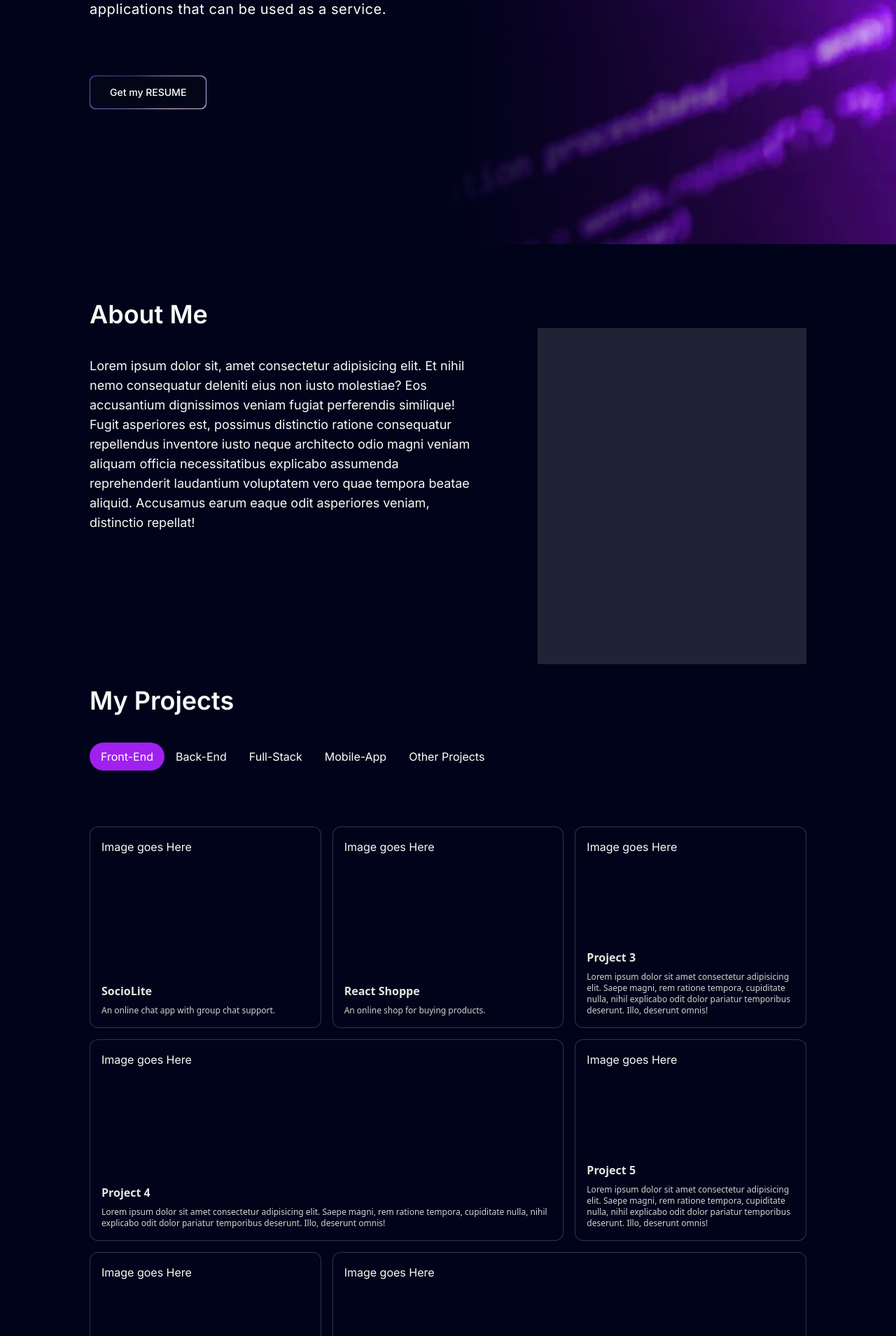
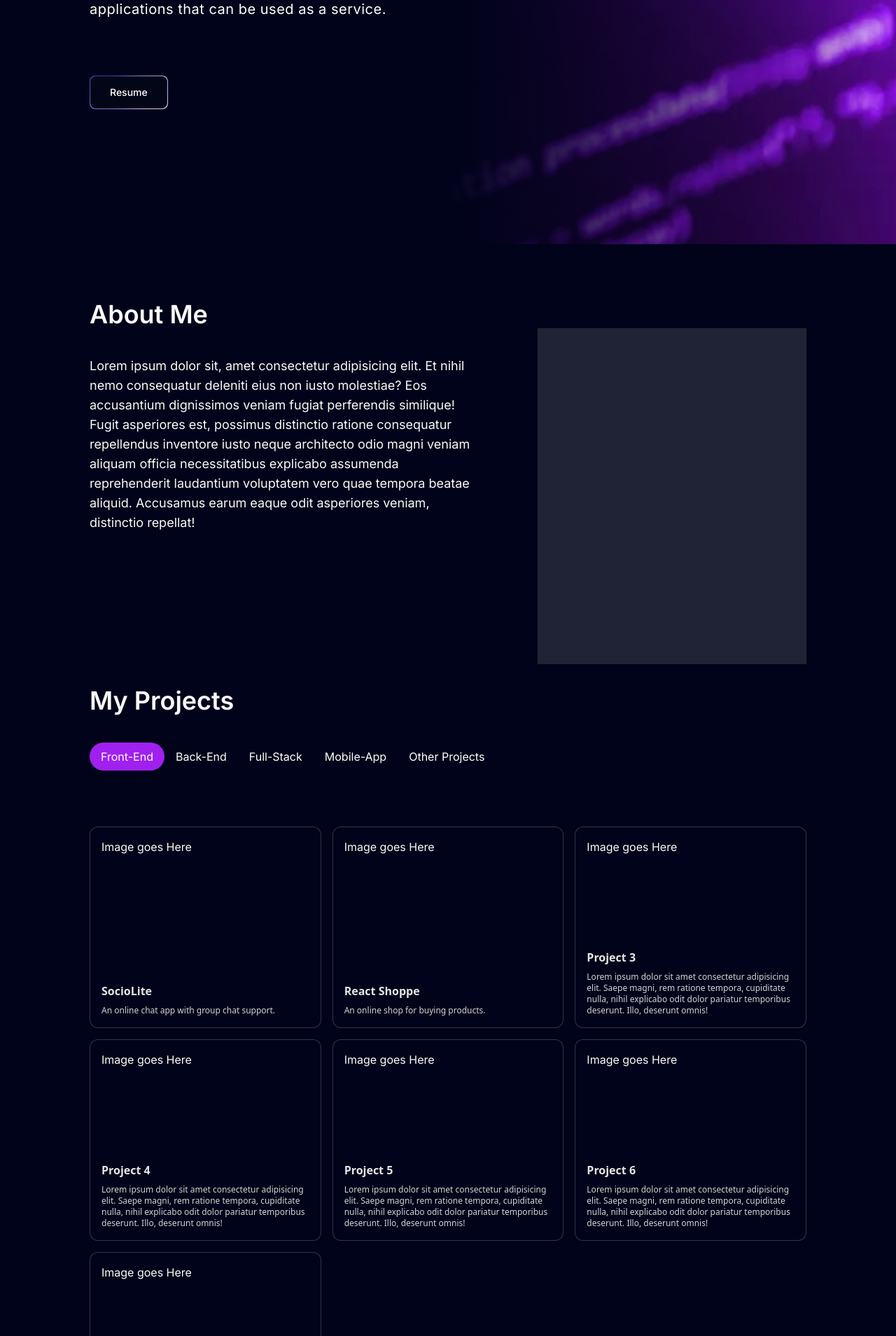
Before and after one commit to banaprojects/Personal-profile, a Next.js app: page / in a window 1280 px wide. Shown: the part 451-2360 px from the top of the page at 70% size. Built offline with nearby package versions, Linux system fonts and the light colour scheme.

Commit message:
revamped the projects UI

```diff
--- a/components/Hero.tsx
+++ b/components/Hero.tsx
@@ -37,7 +37,7 @@ const Hero = () => {
               href="https://docs.google.com/document/d/1lsO1zs63_VArDMVY0Q0UV4Si2efZFS2lClSzP6-S-dU/edit?tab=t.0"
               target="_blank"
             >
-              <MagicButton title="Get my RESUME" />
+              <MagicButton title="Resume" />
             </a>
           </div>
         </div>
--- a/components/ui/BackEnd.tsx
+++ b/components/ui/BackEnd.tsx
@@ -13,7 +13,7 @@ const BackEnd = () => {
             title={project.title}
             description={project.description}
             header={project.header}
-            className={i === 4 || i === 5 ? "md:col-span-2" : ""}
+            // className={i === 4 || i === 5 ? "md:col-span-2" : ""}
           />
         ))}
       </BentoGrid>
--- a/components/ui/FrontEnd.tsx
+++ b/components/ui/FrontEnd.tsx
@@ -6,14 +6,14 @@ import { header } from "framer-motion/client";
 const FrontEnd = () => {
   return (
     <div>
-      <BentoGrid className="max-w-5xl mx-auto">
+      <BentoGrid className="bg-black-100 max-w-5xl mx-auto">
         {FrontEndProjects.map((project, i) => (
           <BentoGridItem
             key={i}
             title={project.title}
             description={project.description}
             header={project.header}
-            className={i === 3 || i === 6 ? "md:col-span-2" : ""}
+            // className={i === 3 || i === 6 ? "md:col-span-2" : ""}
           />
         ))}
       </BentoGrid>
--- a/components/ui/FullStack.tsx
+++ b/components/ui/FullStack.tsx
@@ -11,7 +11,7 @@ const FullStack = () => {
             title={project.title}
             description={project.description}
             header={project.header}
-            className={i === 0 || i === 3 ? "md:col-span-2" : ""}
+            // className={i === 0 || i === 3 ? "md:col-span-2" : ""}
           />
         ))}
       </BentoGrid>
```
